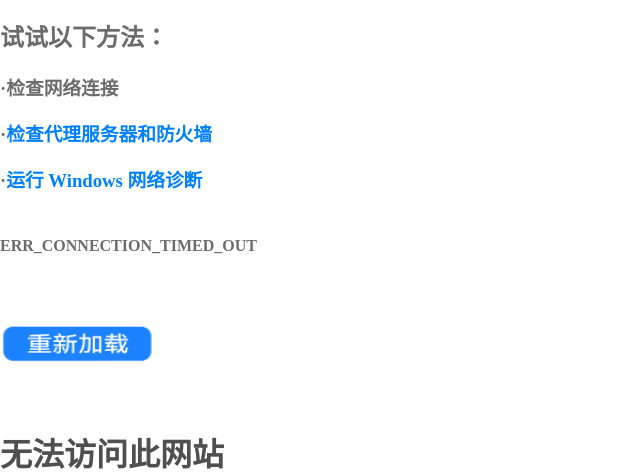
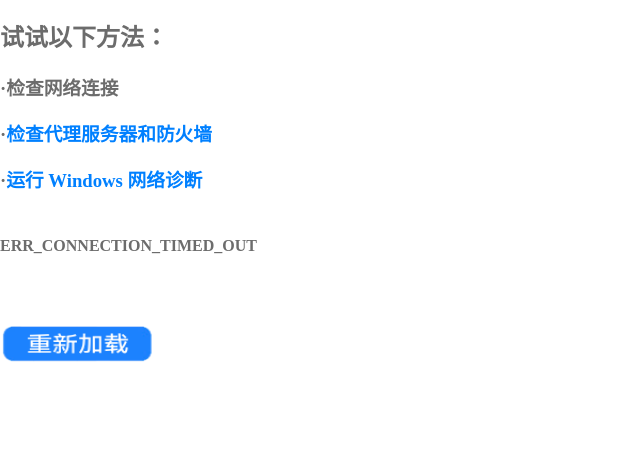
Before and after one commit to naisjang/404, a plain HTML site: page index.html in a window 1280 px wide. Shown: the part 331-806 px from the top of the page, without its empty margins (0-640 px from the left). Drawn offline with Linux system fonts and the light colour scheme.

Commit message:
Update index.html

```diff
--- a/index.html
+++ b/index.html
@@ -7,4 +7,4 @@
    <p><img width="3"height="5"  src="wsygxkb.png"></p></a>
   <h4 style="color:#6C6C6C">ERR_CONNECTION_TIMED_OUT</h4>
  	<a href="index.html">
-  <p><img width="158"height="132"  src="cxjz.png"></p></a> <h1 style="color:#4F4F4F">无法访问此网站</h1>
+  <p><img width="158"height="132"  src="cxjz.png"></p></a>
```
